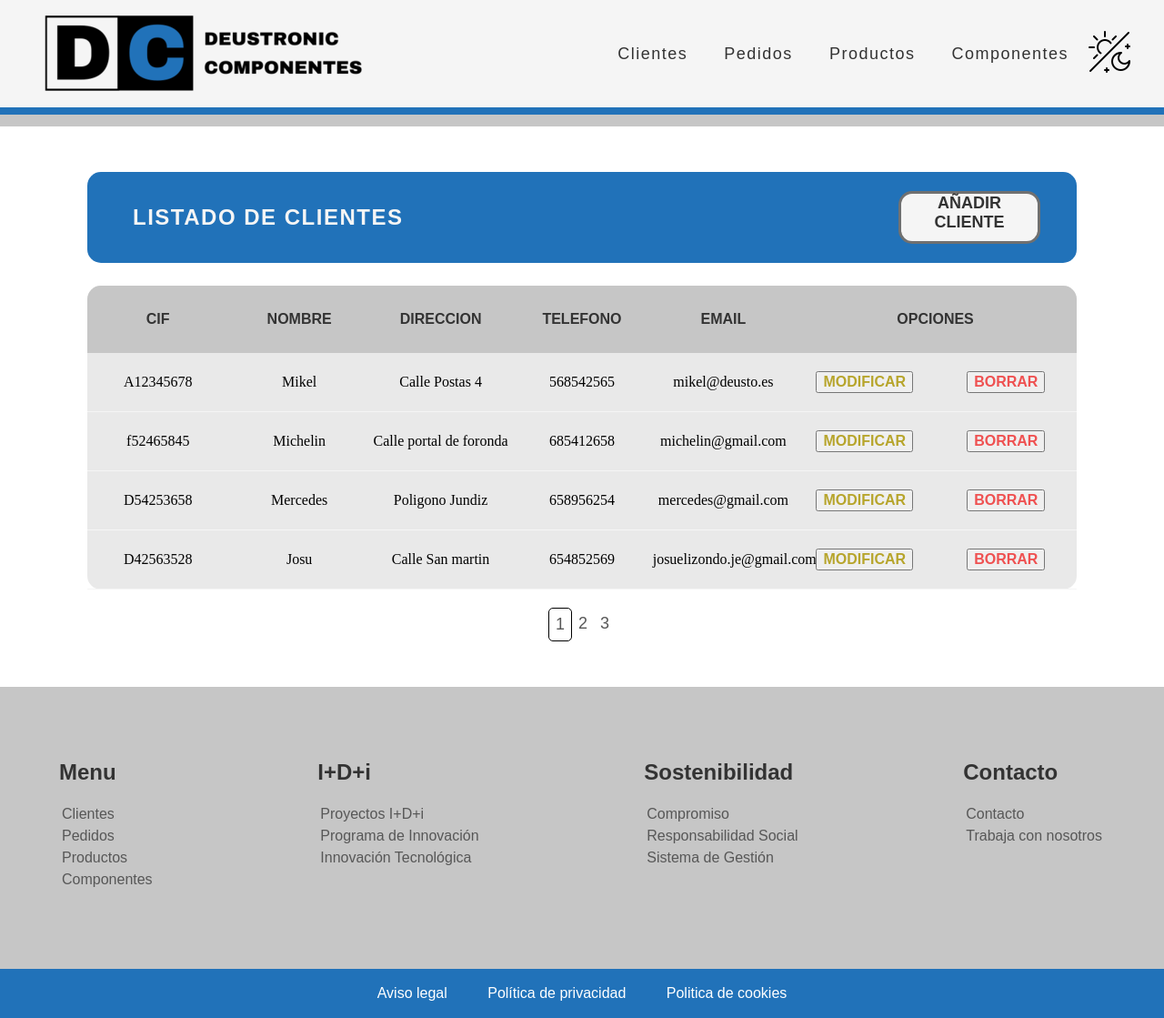
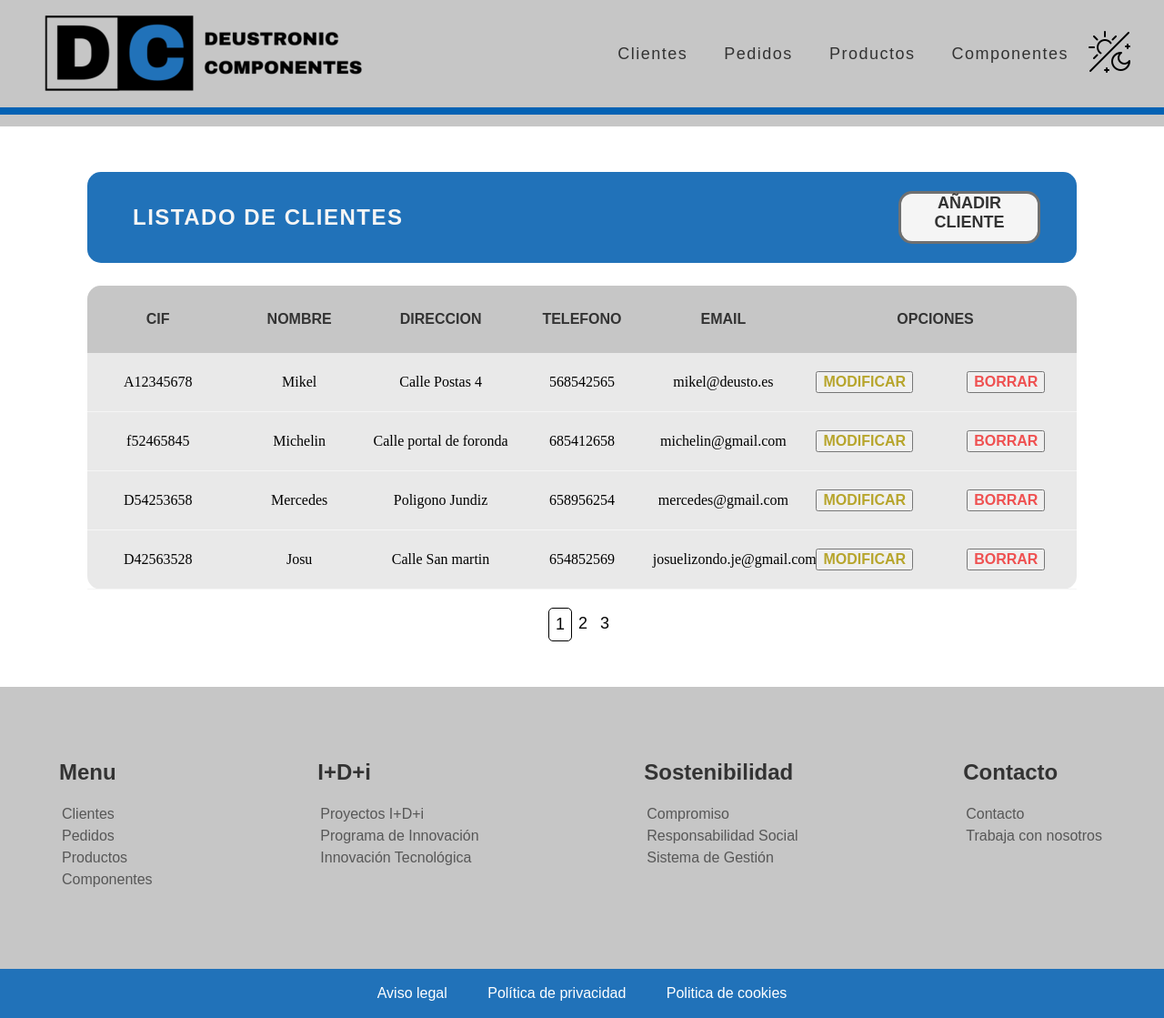
Before and after one commit to casconmikel/Proyecto_IW, a Django app: page /appGestionPedidos/ in a window 1280 px wide. Shown: the whole page at 91% size. Run offline with Django 4.2, Linux system fonts and the light colour scheme; data comes from the database, SQL or seed files in the repository; both versions use the stored data as it was after the commit; parts of the project's set-up code (start-up, migrations or seed data) failed here and were passed over; some libraries are stand-ins or nearby versions.

Commit message:
Últimas modificaciones

```diff
--- a/Proyecto_IW/appGestionPedidos/static/CSS/darkmode.css
+++ b/Proyecto_IW/appGestionPedidos/static/CSS/darkmode.css
@@ -1,11 +1,4 @@
-<<<<<<< HEAD
-.oscuro{
-    background-color: #1e1e1e;
-}
-=======
 
 .oscuro {
-    background-color: black;
+    background-color: rgb(131, 129, 129);
 }
-
->>>>>>> 3be5eba9e6ea6360246c56a81cab18b68bcb3ddb
--- a/Proyecto_IW/appGestionPedidos/static/CSS/estilos_header.css
+++ b/Proyecto_IW/appGestionPedidos/static/CSS/estilos_header.css
@@ -2,7 +2,7 @@
 /* --------------  HEADER  -------------- */
 
 header {
-    background-color: whitesmoke;
+    background-color: #c6c6c6;
     color: #333;
 }
 
@@ -18,7 +18,7 @@ header {
 }
 
 .header_line_blue {
-    background-color: #2172b9;
+    background-color: #0362b4;
     height: 8px;
 }
 
--- a/Proyecto_IW/appGestionPedidos/static/CSS/estilos_main.css
+++ b/Proyecto_IW/appGestionPedidos/static/CSS/estilos_main.css
@@ -206,7 +206,7 @@
 .pagination a {
     padding: 7px;
     font-size: large;
-    color: #575757;
+    color: #040404;
     justify-content: center;
 }
 
@@ -257,7 +257,7 @@
 .main_form_field label {
     font-size: 18px;
     margin-bottom: 3px;
-    color: #2172b9;
+    color: #00335f;
 }
 
 .main_form_field input {
--- a/Proyecto_IW/appGestionPedidos/static/javascript/comprobacionCampos.js
+++ b/Proyecto_IW/appGestionPedidos/static/javascript/comprobacionCampos.js
@@ -32,6 +32,20 @@ document.addEventListener("DOMContentLoaded", function() {
 
       return false;
     }
+    // comporbacion de que el cif no tiene ningun caracter extraño
+    var caracteres = cif.substr(1,8);
+    if (!/^\d+$/.test(caracteres)) {
+      e.preventDefault();
+      Swal.fire({
+          icon: 'error',
+          title: 'Oops...',
+          text: 'El cif debe estar compuesto por numeros.',
+        })
+
+    return false;
+    }
+
+
     if (telefono.length !== 9) {
         e.preventDefault();
         Swal.fire({
@@ -42,5 +56,16 @@ document.addEventListener("DOMContentLoaded", function() {
 
       return false;
     }
+    var car_tel = cif.substr(0,8);
+    if (!/^\d+$/.test(car_tel)) {
+      e.preventDefault();
+      Swal.fire({
+          icon: 'error',
+          title: 'Oops...',
+          text: 'El telefono debe estar compuesto por números.',
+        })
+
+    return false;
+    }
 
   }
--- a/Proyecto_IW/appGestionPedidos/templates/base.html
+++ b/Proyecto_IW/appGestionPedidos/templates/base.html
@@ -20,7 +20,7 @@
 
 <body class="body_container">
     <header class="header ">
-        <div class="header_container">
+        <div  class="header_container">
             <div class="header_logo">
                 <a href="/appGestionPedidos"><img src="{% static 'imagenes\Logotipo.png' %}" alt="logo de la compañia"></a>
             </div>
--- /dev/null
+++ b/urlGitHub.txt
@@ -0,0 +1,3 @@
+Enlace al repositorio
+
+https://github.com/casconmikel/Proyecto_IW
```
Also changed, not shown: Proyecto_IW/appGestionPedidos/static/javascript/modoNoche_dia.js (+33 -9 lines), Proyecto_IW/db.sqlite3, README.md (deleted), 1 other file.
